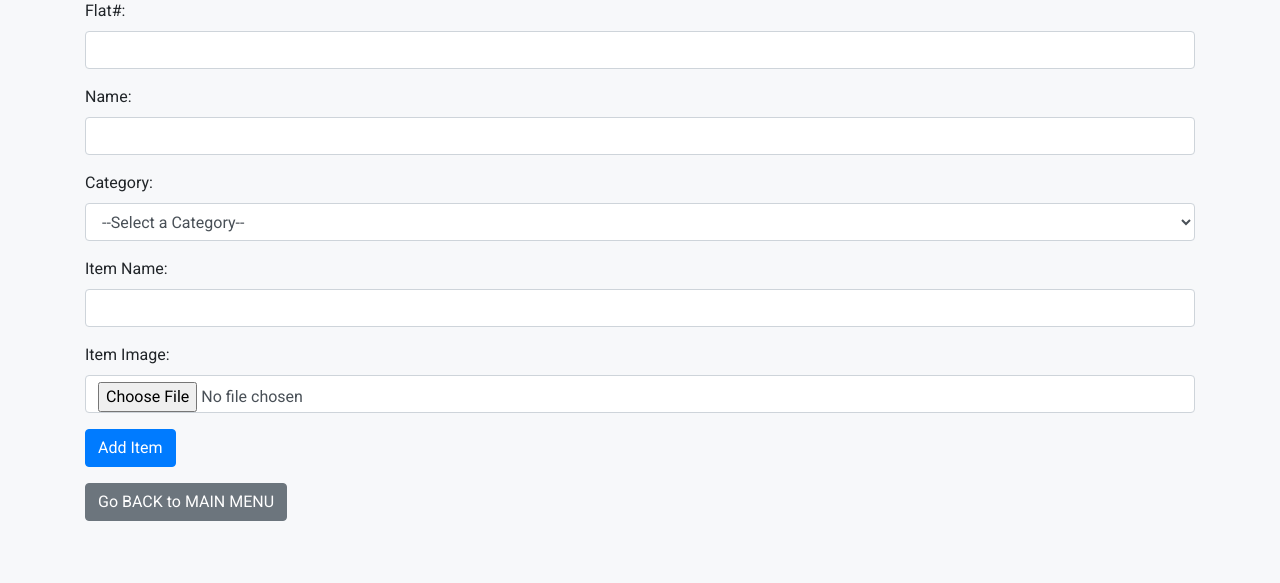
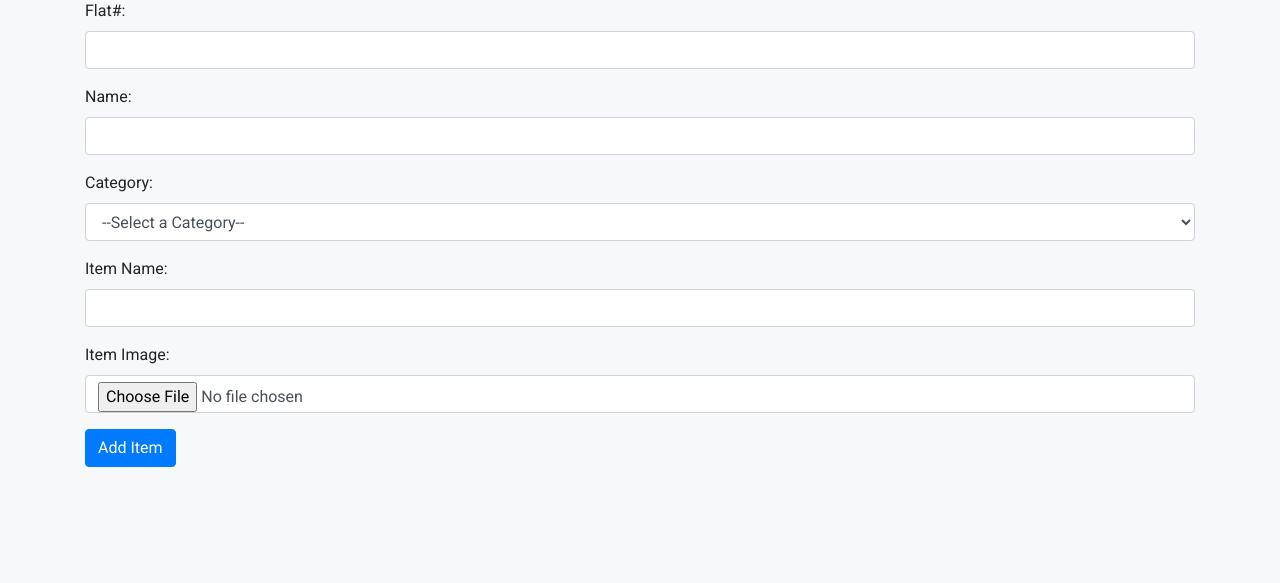
Before and after one commit to pgrach/SquareTools, a Flask app: page /add_items in a window 1280 px wide. Shown: the part 168-751 px from the top of the page. Run offline with Flask 3, Linux system fonts and the light colour scheme; some libraries are stand-ins or nearby versions.

Commit message:
removed link from add_items

```diff
--- a/templates/add_items.html
+++ b/templates/add_items.html
@@ -94,7 +94,6 @@
             <input type="submit" value="Add Item" class="btn btn-primary">
         </form>
 
-        <a href="{{ url_for('view_items') }}" class="btn btn-secondary mt-3">Go BACK to MAIN MENU </a>
     </div>
 
     <!-- Optional: jQuery library, Popper.js, and Bootstrap JS for some Bootstrap components like modals -->
```
